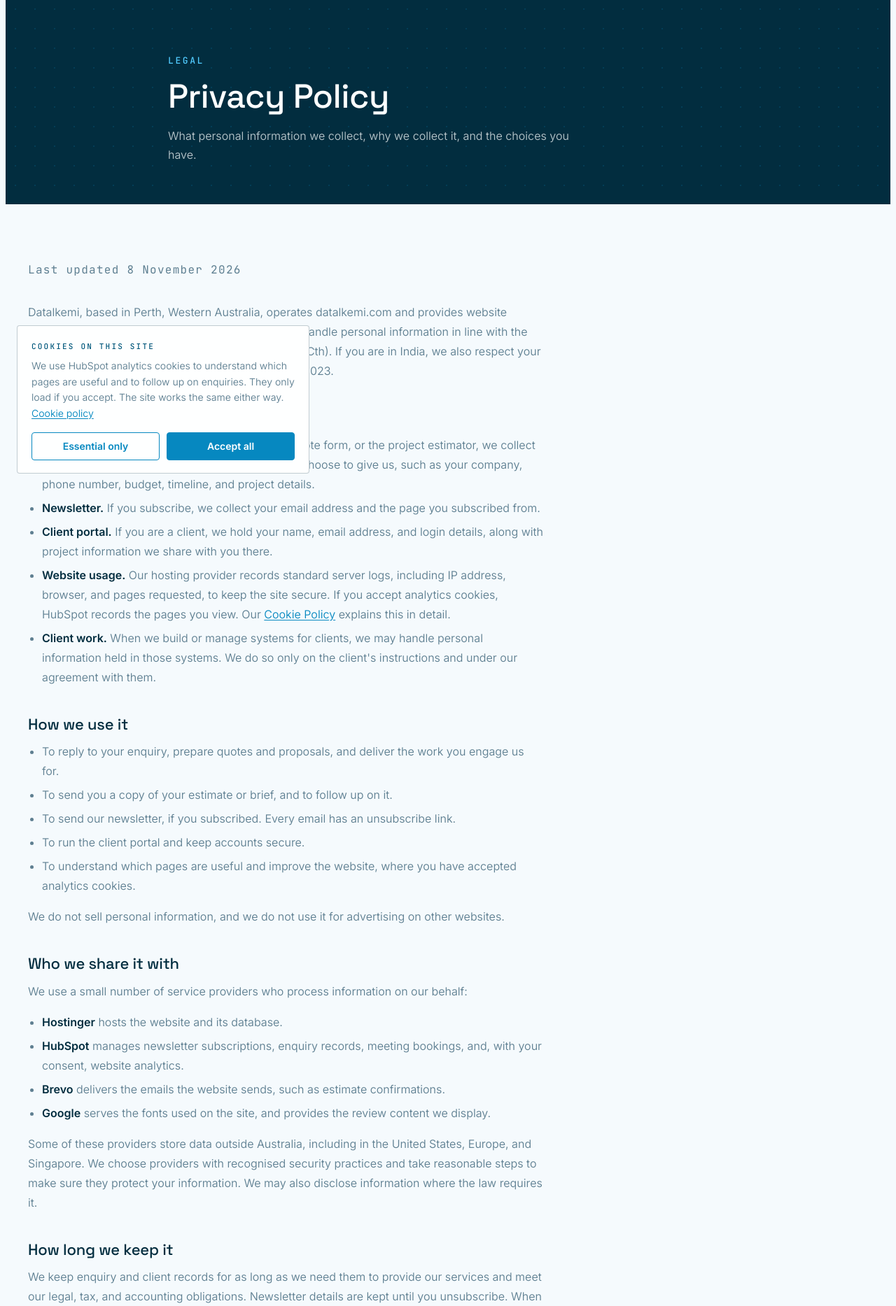
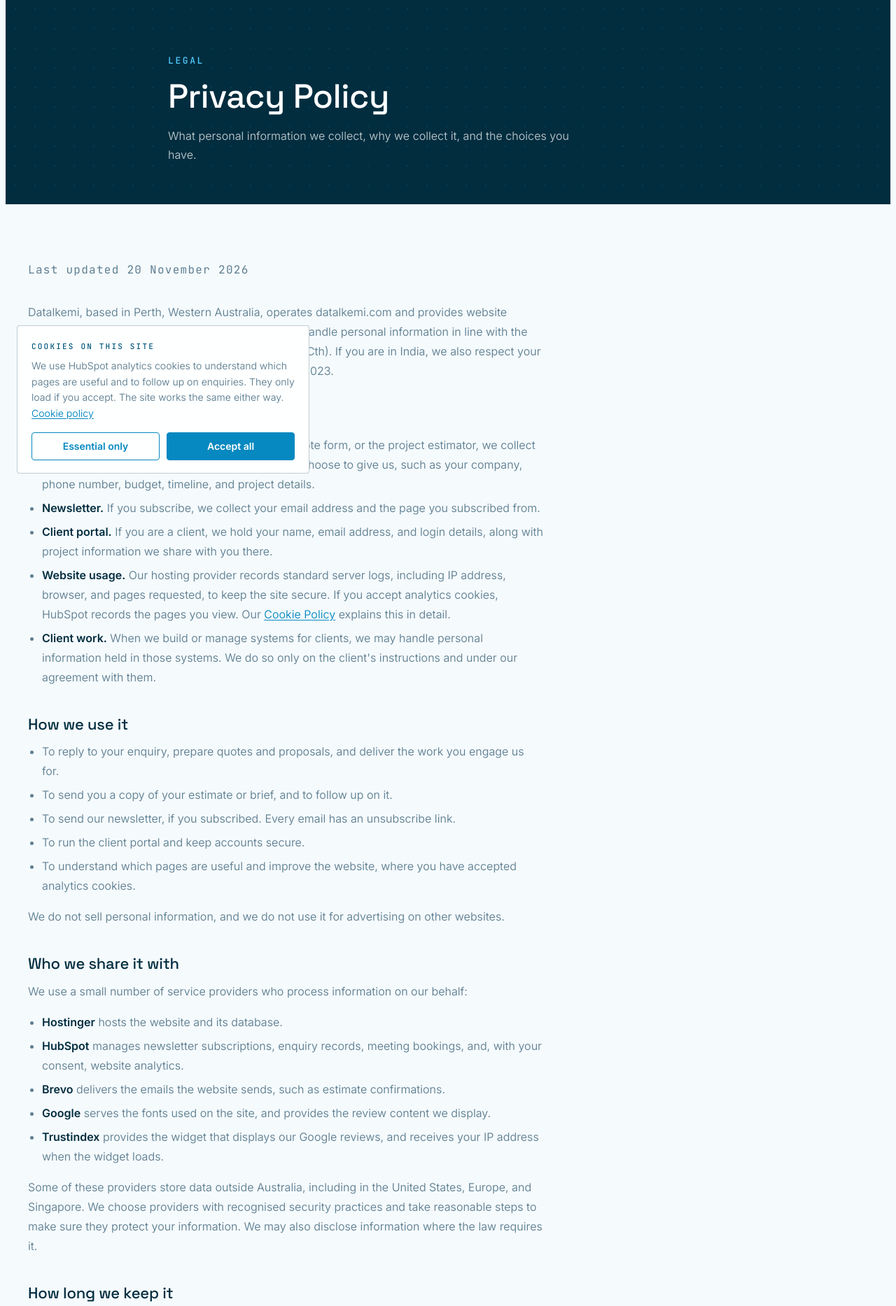
Before and after one commit to Datalkemi/website, a WordPress theme: template page-privacy-policy.php in a window 1280 px wide. Shown: the part 99-1966 px from the top of the page at 70% size. Run offline with PHP 8.4 and a stand-in for WordPress, Linux system fonts and the light colour scheme; the site name, menu and one post (Sample post) are stand-ins, and other content is empty.

Commit message:
Add Trustindex to the cookie and privacy policies

```diff
--- a/page-cookie-policy.php
+++ b/page-cookie-policy.php
@@ -12,7 +12,7 @@
  */
 get_header();
 
-$updated = '8 November 2026';
+$updated = '20 November 2026';
 ?>
 
 <section class="page-hero">
@@ -80,7 +80,7 @@ $updated = '8 November 2026';
 			<h2><?php esc_html_e( 'Services that do not set cookies here', 'datalkemi' ); ?></h2>
 			<ul>
 				<li><strong><?php esc_html_e( 'Google Fonts.', 'datalkemi' ); ?></strong> <?php esc_html_e( 'Our typefaces load from Google\'s servers, which receive your IP address to deliver them. No cookies are set.', 'datalkemi' ); ?></li>
-				<li><strong><?php esc_html_e( 'Google reviews.', 'datalkemi' ); ?></strong> <?php esc_html_e( 'When shown, review text is fetched by our server from Google and displayed on our page. Reviewer photos load from Google\'s servers without cookies.', 'datalkemi' ); ?></li>
+				<li><strong><?php esc_html_e( 'Google reviews.', 'datalkemi' ); ?></strong> <?php esc_html_e( 'Our Google reviews are shown with a widget from Trustindex. It loads its script and styles from Trustindex\'s servers (cdn.trustindex.io) and reviewer photos from Google\'s servers, which receive your IP address to deliver them. The widget does not set cookies.', 'datalkemi' ); ?></li>
 				<li><strong><?php esc_html_e( 'Hosting and caching.', 'datalkemi' ); ?></strong> <?php esc_html_e( 'The site is hosted by Hostinger and cached with LiteSpeed. These do not set cookies for visitors who are not signed in.', 'datalkemi' ); ?></li>
 			</ul>
 
--- a/page-privacy-policy.php
+++ b/page-privacy-policy.php
@@ -12,7 +12,7 @@
  */
 get_header();
 
-$updated = '8 November 2026';
+$updated = '20 November 2026';
 ?>
 
 <section class="page-hero">
@@ -58,6 +58,7 @@ $updated = '8 November 2026';
 				<li><strong>HubSpot</strong> <?php esc_html_e( 'manages newsletter subscriptions, enquiry records, meeting bookings, and, with your consent, website analytics.', 'datalkemi' ); ?></li>
 				<li><strong>Brevo</strong> <?php esc_html_e( 'delivers the emails the website sends, such as estimate confirmations.', 'datalkemi' ); ?></li>
 				<li><strong>Google</strong> <?php esc_html_e( 'serves the fonts used on the site, and provides the review content we display.', 'datalkemi' ); ?></li>
+				<li><strong>Trustindex</strong> <?php esc_html_e( 'provides the widget that displays our Google reviews, and receives your IP address when the widget loads.', 'datalkemi' ); ?></li>
 			</ul>
 			<p><?php esc_html_e( 'Some of these providers store data outside Australia, including in the United States, Europe, and Singapore. We choose providers with recognised security practices and take reasonable steps to make sure they protect your information. We may also disclose information where the law requires it.', 'datalkemi' ); ?></p>
 
```
